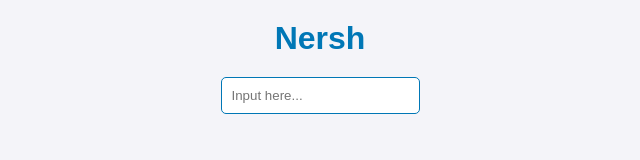
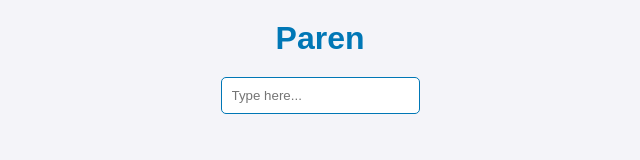
Before and after one commit to paren-thesis/paren-thesis.github.io, a plain HTML site: page index.html in a window 1280 px wide. Shown: the full height of the page, 320-960 px from the left. Drawn offline with Linux system fonts and the light colour scheme.

Commit message:
Changed the website name to Paren

```diff
--- a/index.html
+++ b/index.html
@@ -3,17 +3,17 @@
 <head>
     <meta charset="UTF-8">
     <meta name="viewport" content="width=device-width, initial-scale=1.0">
-    <title>Nersh</title>
+    <title>Paren-thesis</title>
     <link rel="stylesheet" href="style.css">
 </head>
 <body>
 
     <header>
-        <h1>Nersh</h1>
+        <h1>Paren</h1>
     </header>
 
     <section>
-        <input type="text" id="search" placeholder="Input here..." onkeyup="searchTerms()">
+        <input type="text" id="search" placeholder="Type here..." onkeyup="searchTerms()">
         <ul id="terms-list"></ul>
     </section>
 
```
